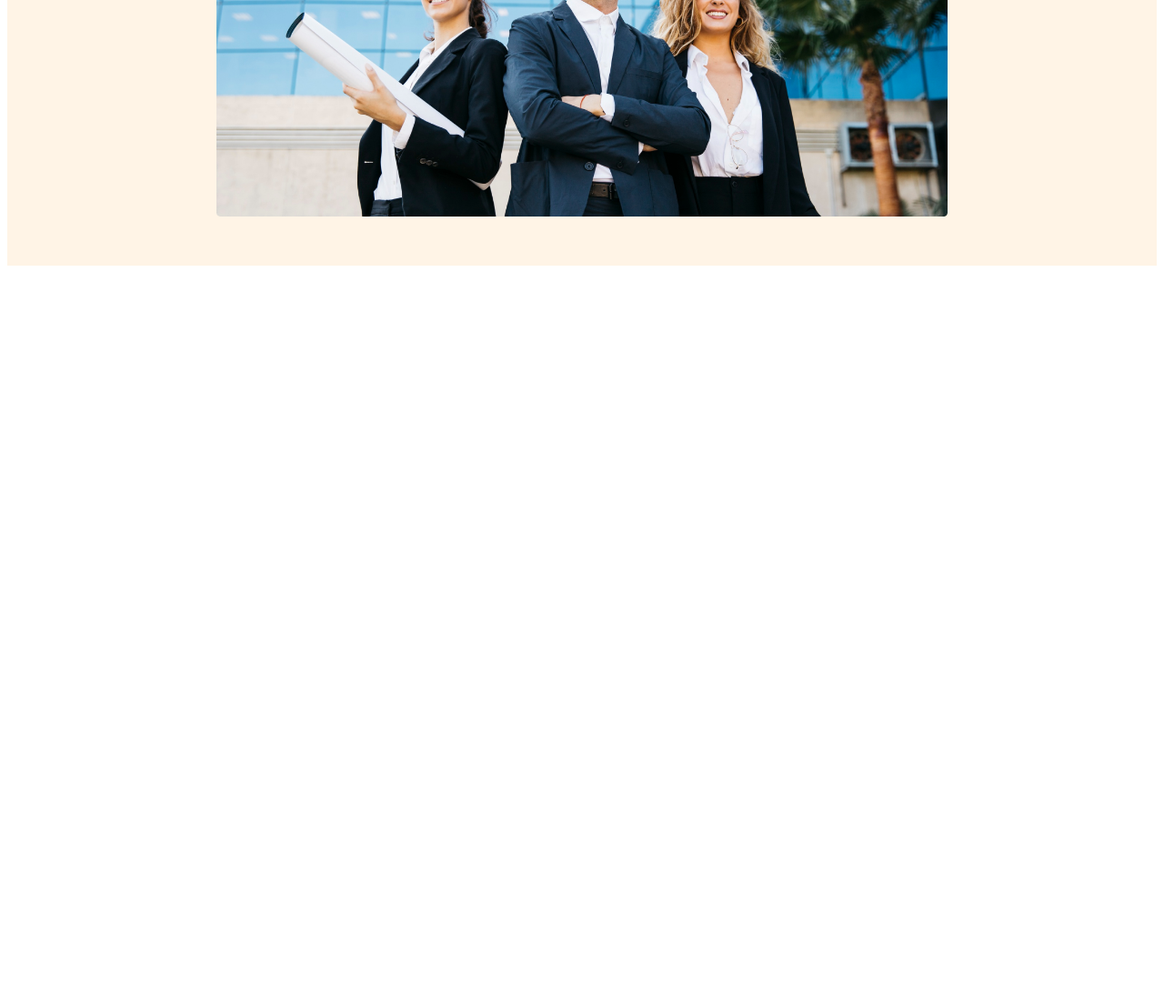
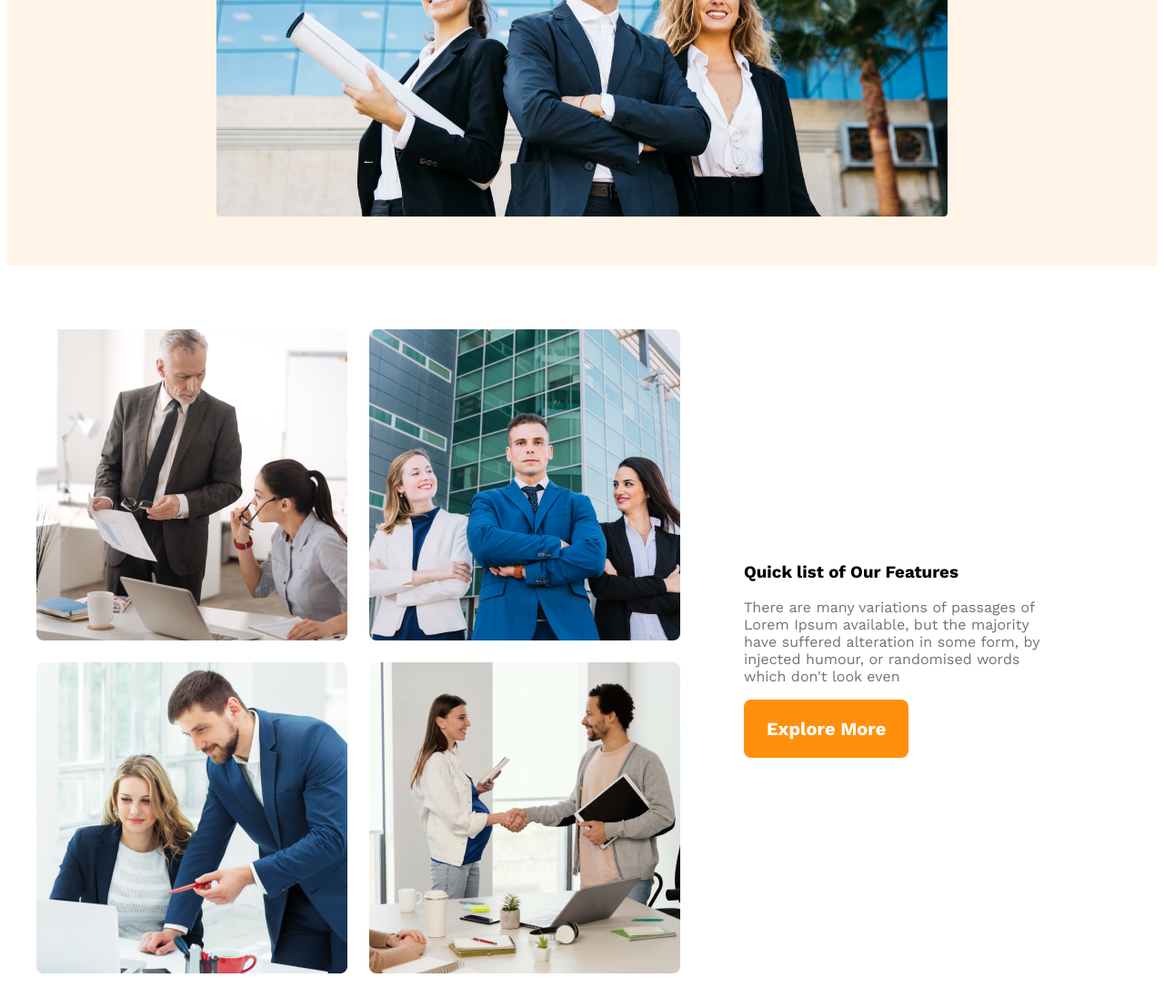
Before and after one commit to Hridoykhan4/g3_architects_website, a plain HTML site: page index.html in a window 1280 px wide. Shown: the part 729-1837 px from the top of the page at 91% size. Before the commit the page ends 1029 px from the top, so only its background shows below. Drawn offline with nearby package versions, Linux system fonts and the light colour scheme.

Commit message:
team section responsive done

```diff
--- a/index.html
+++ b/index.html
@@ -37,12 +37,23 @@
 
 
     <main>
-        <section>
-            <div>
+        <!-- teams section start -->
+        <section class="teams-container">
+                <div class="team-img-container">
+                    <img src="images/team1.png" alt="">
+                    <img src="images/team2.png" alt="">
+                    <img src="images/team3.png" alt="">
+                    <img src="images/team4.png" alt="">
+                </div>
 
-            </div>
-            <div>
-
+            <div  class="teams-content">
+                <h3 class="teams-title">
+                    Quick list of Our Features
+                </h3>
+                <p class="banner-description">
+                    There are many variations of passages of Lorem Ipsum available, but the majority have suffered alteration in some form, by injected humour, or randomised words which don't look even
+                </p>
+                <button class="btn-primary">Explore More</button>
             </div>
         </section>
     </main>
--- a/style.css
+++ b/style.css
@@ -73,21 +73,52 @@ font-weight: 700;
 }
 
 
+
+
+
+/* main section */
+main{
+  max-width: 1200px;
+  margin: 70px auto;
+}
+
+/* teams styles */
+.teams-container{
+  display: flex;
+  align-items: center;
+}
+
+.team-img-container{
+  display: grid;
+  grid-template-columns: repeat(2, 1fr);
+  gap: 1.5rem;
+}
+
+.teams-content{
+  padding-left: 70px;
+  padding-right: 70px;
+}
+
+
 /* Responsive media Queries */
 /* Mobile Devices */
 @media screen and (max-width: 576px) {
   header{
     padding: 20px;
   }
-  nav{
+  nav,.teams-container{
     flex-direction: column;
   }
+  .team-img-container{
+    grid-template-columns: 1fr;
+  }
+
 
 }
 
 /* Medium devices */
 @media screen and (min-width:576px) and (max-width:992px) {
-    nav{
+    nav,.teams-container{
       flex-direction: column;
     }
     header{
```
